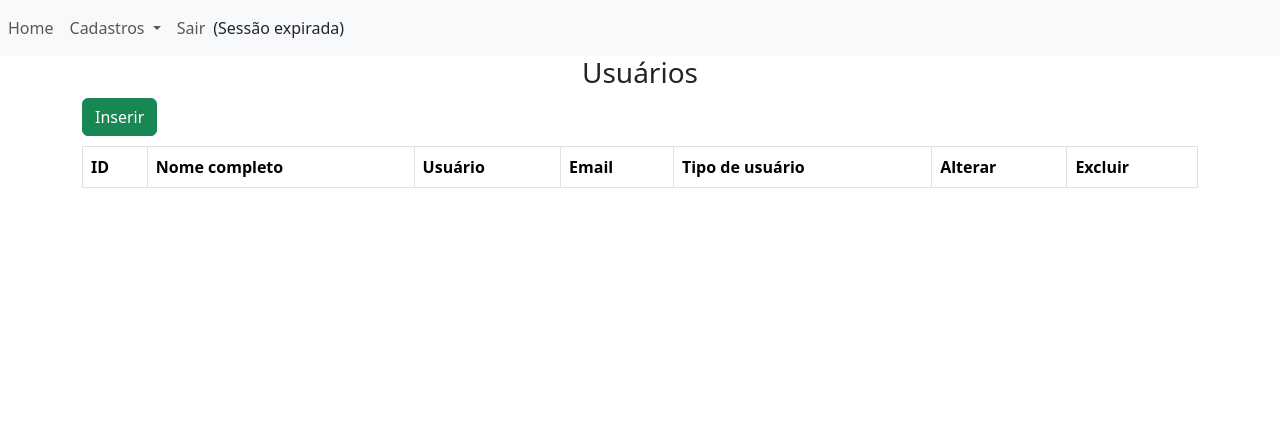
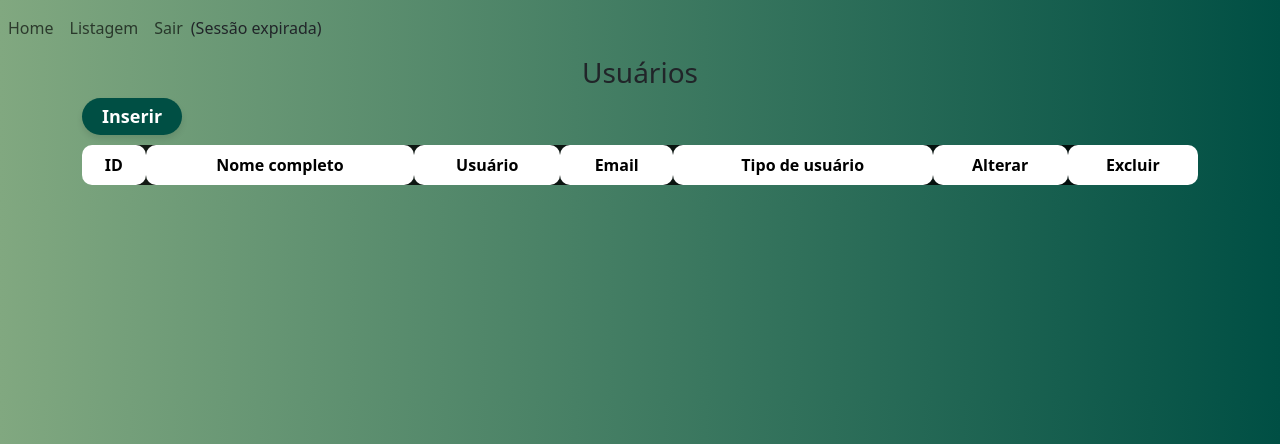
Before and after one commit to IFShare/PFC, a PHP site: page /app/view/usuario/list.php in a window 1280 px wide. Shown: the top 444 px of the page. Run offline with PHP 8.4, Linux system fonts and the light colour scheme; the template is opened without the code that fills it, so the values that code supplies are empty; some libraries are stand-ins or nearby versions.

Commit message:
Add files via upload

```diff
--- a/app/model/Usuario.php
+++ b/app/model/Usuario.php
@@ -17,7 +17,7 @@ class Usuario
 
         public function __construct() {
                 $this->dataCriacao = null;
-                $this->compMatricula = null; // Garante que a propriedade seja inicializada
+                $this->compMatricula = null;
             }
 
 
--- a/app/model/enum/TipoUsuario.php
+++ b/app/model/enum/TipoUsuario.php
@@ -5,10 +5,10 @@
         public static string $SEPARADOR = "|";
 
         const USUARIO = "USUARIO";
-        const ADMINISTRADOR = "ADMINISTRADOR";
+        const ADM = "ADM";
         const ESTUDANTE = "ESTUDANTE";
 
         public static function getAllAsArray() {
-            return [TipoUsuario::USUARIO, TipoUsuario::ADMINISTRADOR, TipoUsuario::ESTUDANTE];
+            return [TipoUsuario::USUARIO, TipoUsuario::ADM, TipoUsuario::ESTUDANTE];
         }
 }
--- /dev/null
+++ b/app/view/css/list.css
@@ -0,0 +1,57 @@
+body{
+    height: 100%;
+    width: 100%;
+    margin: 0;
+    padding: 0;
+    background: linear-gradient(90deg, #81a880, #004f44);
+}
+
+td, th{
+    border: none;
+    border-radius: 10px;
+    font-weight: bold;
+    padding: 10px;
+    text-decoration: none;
+}
+
+td {
+    background: none;
+    background: black;
+}
+
+tr{
+    border: none;
+}
+
+table{
+    width: 75%;
+    border: none;
+    margin-bottom: 15px;
+    padding: 10px 35px 35px 35px;
+    border-radius: 15px;
+    background: rgba(0, 0, 0, 0.834);
+    text-align: center;
+}
+
+.tableUser{
+    border: none;
+}
+
+
+.btn-success {
+    background-color: #004f44;
+    color: white;
+    border: none;
+    border-radius: 30px;
+    padding: 5px 20px;
+    font-size: 18px;
+    font-weight: bold;
+    box-shadow: 0 4px 6px rgba(0, 0, 0, 0.1);
+    transition: background-color 0.3s, transform 0.3s;
+
+}
+
+.btn-success:hover {
+    background-color: #81a880;
+    transform: scale(1.05);
+}
--- a/app/view/include/header.php
+++ b/app/view/include/header.php
@@ -13,4 +13,4 @@
 
 </head>
 
-<body class="d-flex align-items-center">
+<body>
--- a/app/view/include/menu.php
+++ b/app/view/include/menu.php
@@ -6,23 +6,17 @@ $nome = "(Sessão expirada)";
 if (isset($_SESSION[SESSAO_USUARIO_NOME_USUARIO]))
     $nome = $_SESSION[SESSAO_USUARIO_NOME_USUARIO];
 ?>
-<div class="d-flex flex-column justify-content-center align-items-center w-100">
-<nav class="col-12 navbar navbar-expand-lg navbar-light bg-light">
+    <nav class="navbar navbar-expand-lg navbar-light bg-transparent">
         <div class="collapse navbar-collapse" id="conteudoNavbarSuportado">
             <ul class="navbar-nav mr-auto">
                 <li class="nav-item active">
                     <a class="nav-link" href="<?= HOME_PAGE ?>">Home</a>
                 </li>
 
-            <li class="nav-item dropdown">
-                <a class="nav-link dropdown-toggle" href="#" id="navbarDropdown"
+                <li class="nav-item">
+                    <a class="nav-link" href="<?= BASEURL . '/controller/UsuarioController.php?action=list' ?>" id="navbarDropdown"
                         role="button" data-toggle="dropdown" aria-haspopup="true"
-                    aria-expanded="false"> Cadastros </a>
-                <div class="dropdown-menu" aria-labelledby="navbarDropdown">
-                    <a class="dropdown-item"
-                        href="<?= BASEURL . '/controller/UsuarioController.php?action=list' ?>">Usuários</a>
-                    <a class="dropdown-item" href="#">Outro cadastro</a>
-                </div>
+                        aria-expanded="false"> Listagem</a>
                 </li>
 
                 <li class="nav-item active">
--- a/app/view/usuario/form.php
+++ b/app/view/usuario/form.php
@@ -14,7 +14,7 @@ require_once(__DIR__ . "/../include/header.php");
 
             <button type="submit" form="formUsuario" class="btn btn-custom">Criar</button>
             <div>
-                <a class="btn btn-secondary"
+                <a class="btn btn-secondary mt-2"
                     href="<?= BASEURL ?>/controller/HomeController.php?action=home">Voltar</a>
             </div>
         </div>
--- a/app/view/usuario/list.php
+++ b/app/view/usuario/list.php
@@ -5,6 +5,8 @@
 require_once(__DIR__ . "/../include/header.php");
 require_once(__DIR__ . "/../include/menu.php");
 ?>
+
+<link rel="stylesheet" href="<?= BASEURL ?>/view/css/list.css">
 
 <h3 class="text-center">Usuários</h3>
 
@@ -22,9 +24,8 @@ require_once(__DIR__ . "/../include/menu.php");
     </div>
 
     <div class="row" style="margin-top: 10px;">
-        <div class="col-12">
-            <table id="tabUsuarios" class='table table-striped table-bordered'>
-                <thead>
+        <div class="col-12 tableUser">
+            <table id="tabUsuarios" class='table'>
                     <tr>
                         <th>ID</th>
                         <th>Nome completo</th>
@@ -34,8 +35,6 @@ require_once(__DIR__ . "/../include/menu.php");
                         <th>Alterar</th>
                         <th>Excluir</th>
                     </tr>
-                </thead>
-                <tbody>
                     <?php foreach($dados['lista'] as $usu): ?>
                         <tr>
                             <td><?php echo $usu->getId(); ?></td>
@@ -54,7 +53,6 @@ require_once(__DIR__ . "/../include/menu.php");
                             </td>
                         </tr>
                     <?php endforeach; ?>
-                </tbody>
             </table>
         </div>
     </div>
```
Also changed, not shown: app/view/css/home.css (added, +36 -0 lines), app/view/home/home.php (+22 -10 lines). Lines whose indentation alone changed are shown as unchanged.
